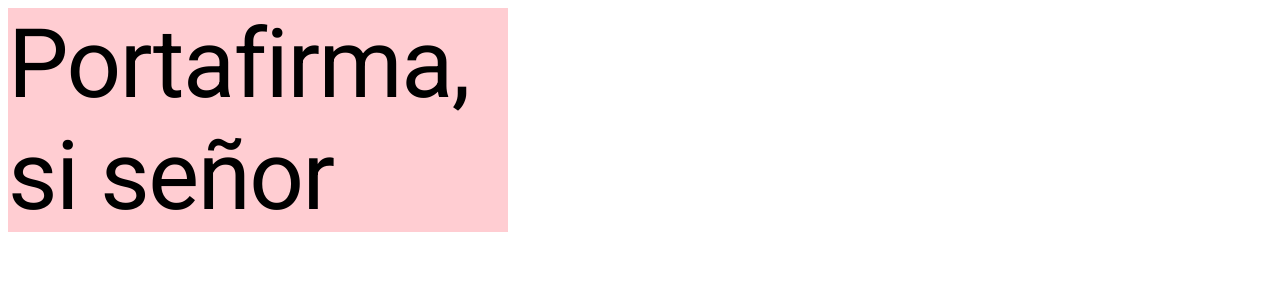
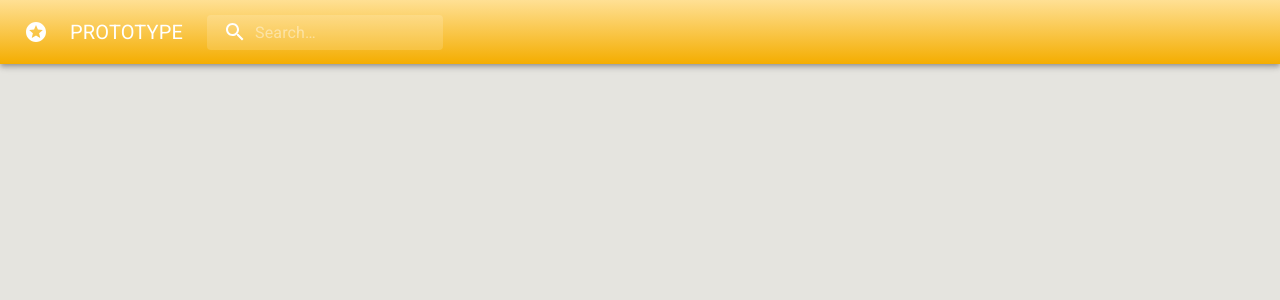
Before and after one commit to dparrasm/to-do-signature, a React (Create React App) app: page / in a window 1280 px wide. Shown: the top 300 px of the page. Built offline with nearby package versions, Linux system fonts and the light colour scheme.

Commit message:
Add header

```diff
--- a/package.json
+++ b/package.json
@@ -4,6 +4,7 @@
   "private": true,
   "dependencies": {
     "@material-ui/core": "^4.11.0",
+    "@material-ui/icons": "^4.9.1",
     "@testing-library/jest-dom": "^5.11.5",
     "@testing-library/react": "^11.1.0",
     "@testing-library/user-event": "^12.1.10",
--- a/public/index.html
+++ b/public/index.html
@@ -26,7 +26,7 @@
     -->
     <title>React App</title>
   </head>
-  <body>
+  <body style="margin: 0 !important; background-color: #E5E4DF;">
     <noscript>You need to enable JavaScript to run this app.</noscript>
     <div id="root"></div>
     <!--
--- a/src/App.tsx
+++ b/src/App.tsx
@@ -2,11 +2,11 @@ import { red } from '@material-ui/core/colors';
 import makeStyles from '@material-ui/core/styles/makeStyles';
 import Typography from '@material-ui/core/Typography/Typography';
 import React from 'react';
+import Header from './header/Header';
 
 const useStyles = makeStyles({
   root: {
     width: '100%',
-    maxWidth: 500,
   },
   clase: {
     width: '100%',
@@ -18,9 +18,7 @@ function App() {
   const classes = useStyles();
   return (
     <div className={classes.root}>
-    <Typography className={classes.clase} variant="h1">
-      Portafirma, si señor
-    </Typography>
+    <Header/>
   </div>
   );
 }
--- /dev/null
+++ b/src/header/Header.tsx
@@ -0,0 +1,91 @@
+import { IconButton, makeStyles, Toolbar, Theme, fade , createStyles} from '@material-ui/core';
+import AppBar from '@material-ui/core/AppBar/AppBar';
+import InputBase from '@material-ui/core/InputBase';
+import Typography from '@material-ui/core/Typography/Typography';
+import LogoIcon from '@material-ui/icons/Stars';
+import SearchIcon from '@material-ui/icons/Search';
+import React from 'react';
+
+const useStyles = makeStyles((theme: Theme) =>
+    createStyles({
+        menuIcon: {
+            marginRight: '10px',
+        },
+        search: {
+            position: 'relative',
+            borderRadius: theme.shape.borderRadius,
+            backgroundColor: fade(theme.palette.common.white, 0.15),
+            '&:hover': {
+                backgroundColor: fade(theme.palette.common.white, 0.25),
+            },
+            marginRight: theme.spacing(2),
+            marginLeft: 0,
+            width: '100%',
+            [theme.breakpoints.up('sm')]: {
+                marginLeft: theme.spacing(3),
+                width: 'auto',
+            },
+        },
+        searchIcon: {
+            padding: theme.spacing(0, 2),
+            height: '100%',
+            position: 'absolute',
+            pointerEvents: 'none',
+            display: 'flex',
+            alignItems: 'center',
+            justifyContent: 'center',
+        },
+        inputRoot: {
+            color: 'inherit',
+        },
+        inputInput: {
+            padding: theme.spacing(1, 1, 1, 0),
+            // vertical padding + font size from searchIcon
+            paddingLeft: `calc(1em + ${theme.spacing(4)}px)`,
+            transition: theme.transitions.create('width'),
+            width: '100%',
+            [theme.breakpoints.up('md')]: {
+              width: '20ch',
+            },
+        },
+        appBar: {
+            backgroundImage: 'linear-gradient(rgb(255, 224, 148), rgb(244, 173, 0))',
+
+        },
+    }
+));
+
+export default function Header() {
+    const classes = useStyles();
+
+    return (
+        <div>
+            <AppBar className={classes.appBar} position="static">
+                <Toolbar>
+                    <IconButton className={classes.menuIcon}
+                        edge="start"
+                        color="inherit"
+                        aria-label="open drawer"
+                    >
+                        <LogoIcon  />
+
+                    </IconButton>
+                    <Typography variant="h6">PROTOTYPE</Typography>
+                    <div className={classes.search}>
+                        <div className={classes.searchIcon}>
+                            <SearchIcon />
+                        </div>
+                        <InputBase
+                            placeholder="Search…"
+                            classes={{
+                                root: classes.inputRoot,
+                                input: classes.inputInput,
+                            }}
+                            inputProps={{ 'aria-label': 'search' }}
+                        />
+                    </div>
+                </Toolbar>
+            </AppBar>
+        </div>
+    );
+}
```
